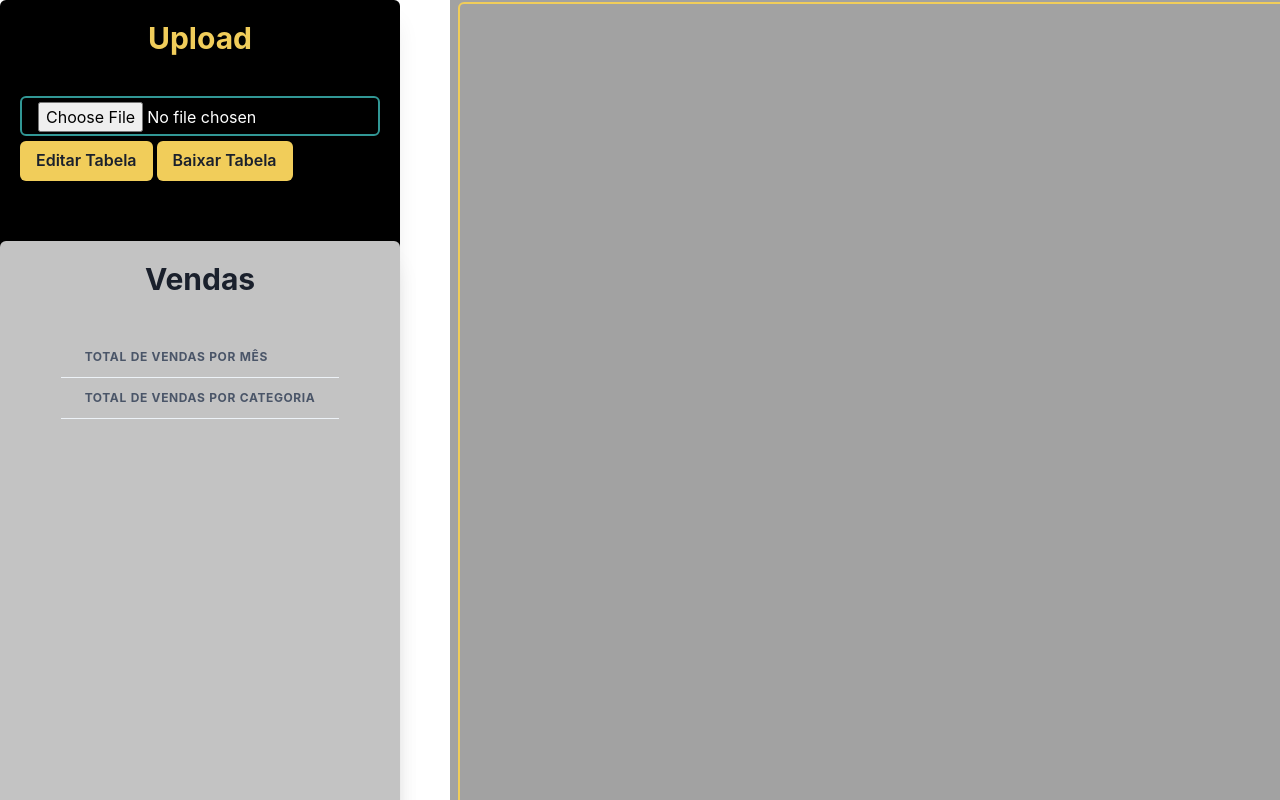
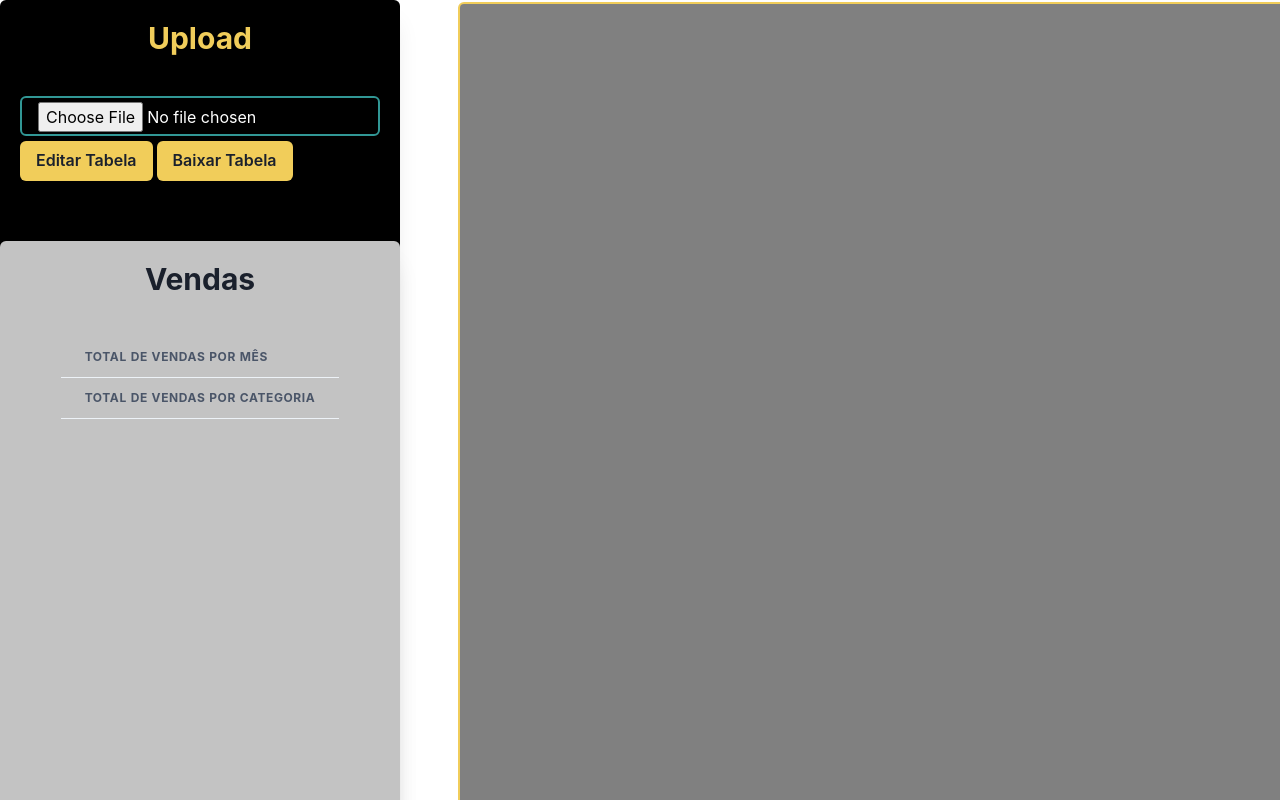
Before and after one commit to GustavoHenriqueDEV/DesafioManchesterReact.js, a React (Create React App) app: page / in a window 1280 px wide. Shown: the top 800 px of the page. Built offline with nearby package versions, Linux system fonts and the light colour scheme.

Commit message:
:lipstick:	feat: newTableBackground

```diff
--- a/package.json
+++ b/package.json
@@ -40,5 +40,8 @@
       "last 1 firefox version",
       "last 1 safari version"
     ]
+  },
+  "devDependencies": {
+    "@babel/plugin-proposal-private-property-in-object": "^7.21.11"
   }
 }
--- a/src/App.css
+++ b/src/App.css
@@ -2,7 +2,7 @@
     display: flex;
     justify-content: center;
     align-items: center;
-    background-color: rgba(0, 0, 0, 0.363);
+
     margin-left: 50px;
 
 }
--- a/src/App.jsx
+++ b/src/App.jsx
@@ -231,6 +231,7 @@
         borderWidth="2px"
         borderRadius="md"
         borderColor="#F1CD5A"
+        backgroundColor={"grey"}
         className="TableContainer">
           <Table size="lg" >
             <Thead>
```
Also changed, not shown: 1 other file (tests, documents, lock files or other folders).
